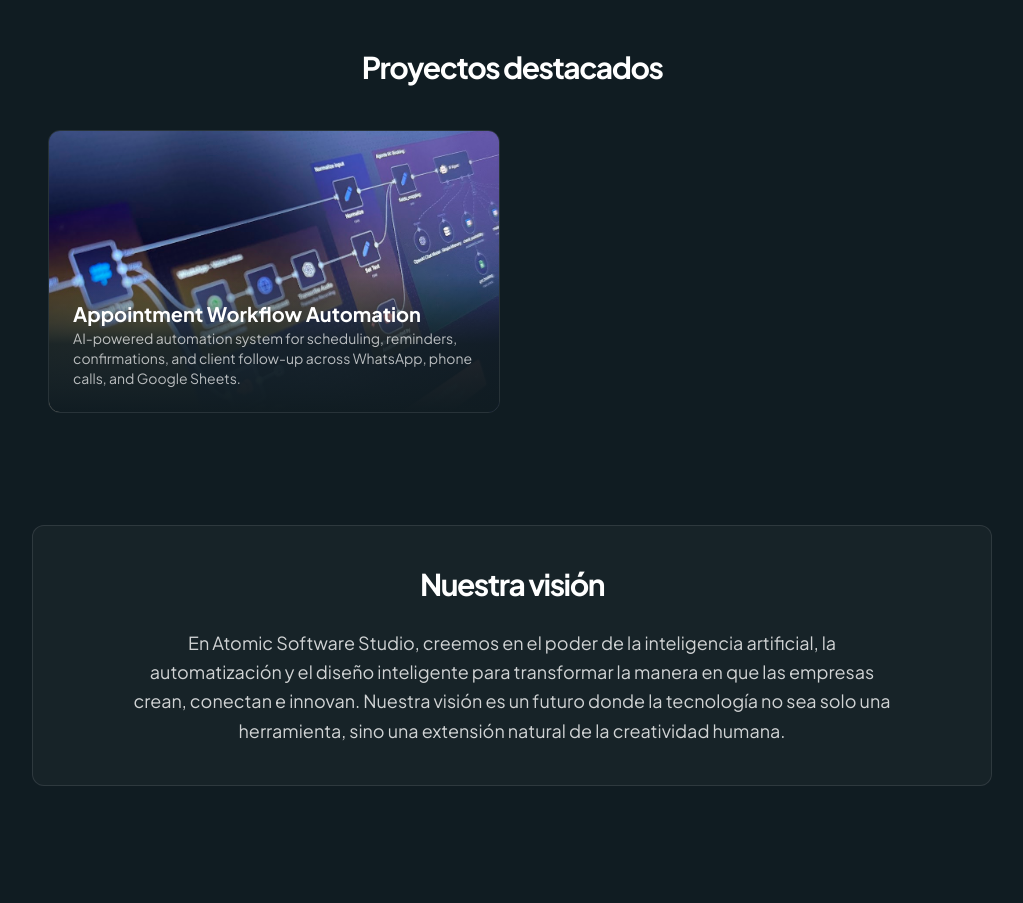
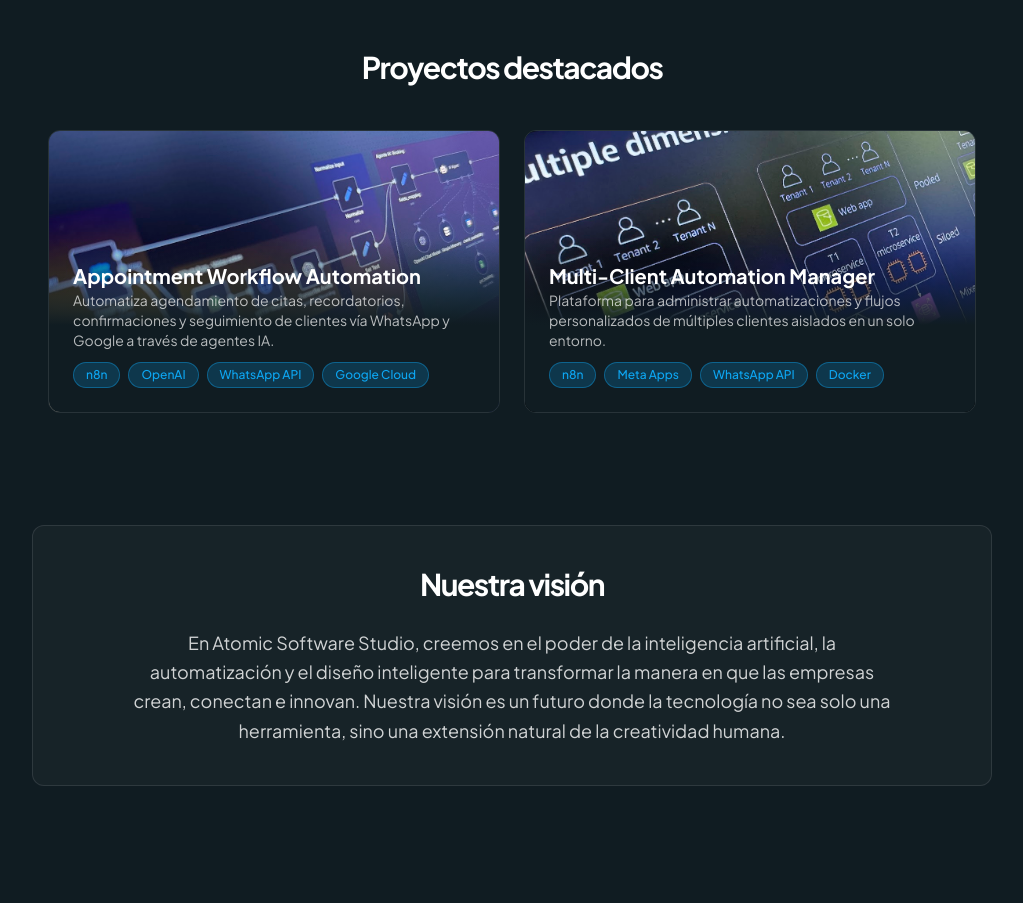
Before and after one commit to Atomic-Software-Studio/atomic-website, a Next.js app: page / in a window 1280 px wide. Shown: the part 1340-2243 px from the top of the page, without its empty margins (128-1151 px from the left). Built offline with nearby package versions, Linux system fonts and the light colour scheme.

Commit message:
feat: add projects

```diff
--- a/src/components/Projects.tsx
+++ b/src/components/Projects.tsx
@@ -4,11 +4,18 @@ export default function Projects() {
   const projects = [
     {
       title: 'Appointment Workflow Automation',
-      description: 'AI-powered automation system for scheduling, reminders, confirmations, and client follow-up across WhatsApp, phone calls, and Google Sheets.',
+      description: 'Automatiza agendamiento de citas, recordatorios, confirmaciones y seguimiento de clientes vía WhatsApp y Google a través de agentes IA.',
       image: '/project_1.png',
-      alt: 'A dark-themed code editor showing lines of colorful syntax-highlighted code.'
+      alt: 'A dark-themed code editor showing lines of colorful syntax-highlighted code.',
+      technologies: ['n8n', 'OpenAI', 'WhatsApp API', 'Google Cloud']
     },
-
+    {
+      title: 'Multi-Client Automation Manager',
+      description: 'Plataforma para administrar automatizaciones y flujos personalizados de múltiples clientes aislados en un solo entorno.',
+      image: '/project_2.png',
+      alt: 'A dark-themed code editor showing lines of colorful syntax-highlighted code.',
+      technologies: ['n8n', 'Meta Apps', 'WhatsApp API', 'Docker']
+    },
   ]
 
   return (
@@ -30,9 +37,19 @@ export default function Projects() {
               width={640}
               height={400}
             />
-            <div className="absolute bottom-0 left-0 right-0 p-6 bg-gradient-to-t from-background-dark via-background-dark/90 to-transparent">
+            <div className="absolute bottom-0 left-0 right-0 p-6 bg-gradient-to-t from-background-dark via-background-dark/100 to-transparent">
               <h3 className="text-xl font-bold">{project.title}</h3>
-              <p className="text-sm text-white/70">{project.description}</p>
+              <p className="text-sm text-white/70 mb-3">{project.description}</p>
+              <div className="flex flex-wrap gap-2">
+                {project.technologies.map((tech, techIndex) => (
+                  <span
+                    key={techIndex}
+                    className="px-3 py-1 text-xs font-medium bg-primary/20 text-primary border border-primary/40 rounded-full"
+                  >
+                    {tech}
+                  </span>
+                ))}
+              </div>
             </div>
           </div>
         ))}
```
Also changed, not shown: public/project_2.png (added).
